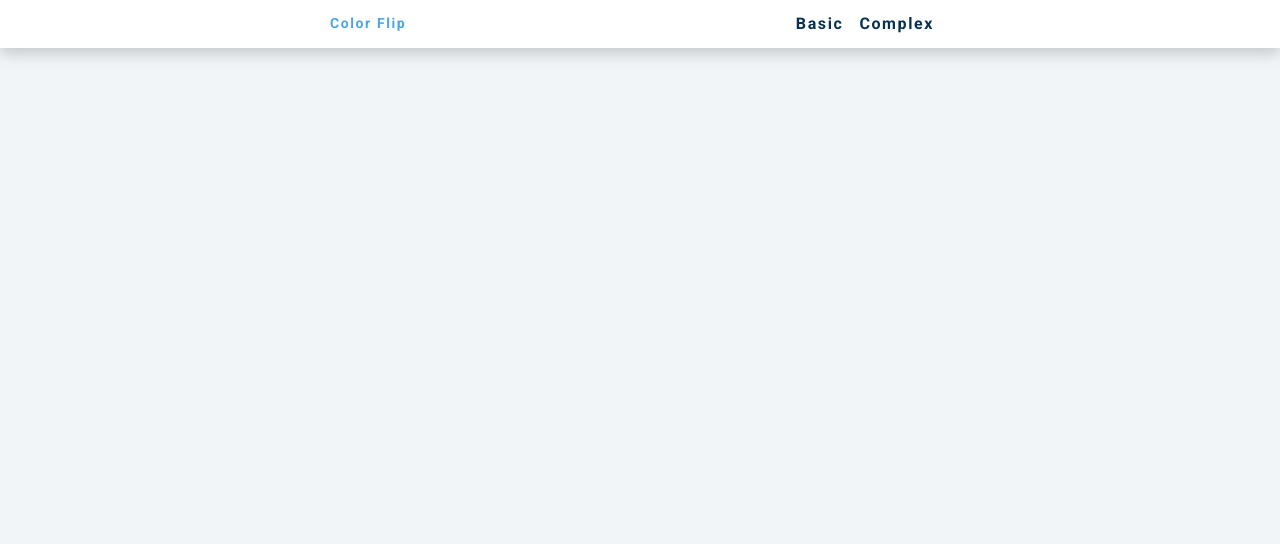
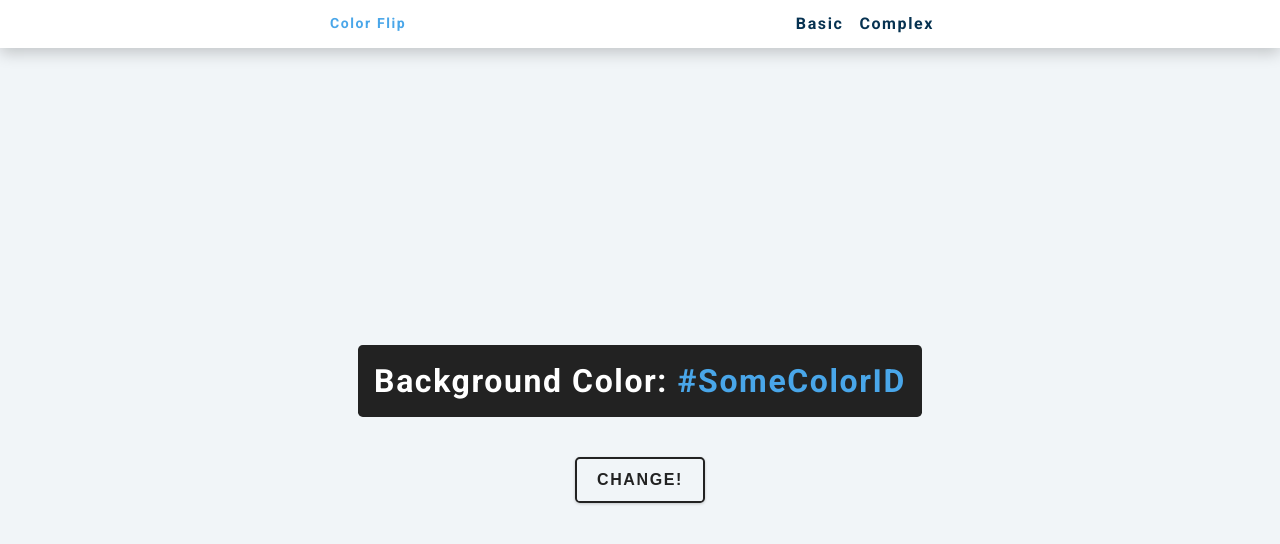
Before and after one commit to harislapo/color-flip-js, a plain HTML site: page index.html in a window 1280 px wide. Drawn offline with Linux system fonts and the light colour scheme.

Commit message:
Added main section.

```diff
--- a/index.html
+++ b/index.html
@@ -20,5 +20,11 @@
         </ul>
       </div>
     </nav>
+    <main>
+      <div class="container">
+        <h2>Background color: <span class="color"> #someColorID </span></h2>
+        <button class="btn btn-lg" id="btn">Change!</button>
+      </div>
+    </main>
   </body>
 </html>
--- a/styles.css
+++ b/styles.css
@@ -74,3 +74,44 @@ nav a {
 nav a:hover {
   color: hsl(205, 78%, 60%);
 }
+
+main {
+  display: grid;
+  place-items: center;
+  min-height: calc(100vh - 3rem);
+}
+
+.container {
+  text-align: center;
+}
+.container h2 {
+  background: #222;
+  color: #fff;
+  padding: 1rem;
+  margin-bottom: 2.5rem;
+  border-radius: 0.3rem;
+}
+
+.color {
+  color: hsl(205, 78%, 60%);
+}
+
+.btn-lg {
+  font-size: 1rem;
+  text-transform: uppercase;
+  padding: 0.75rem 1.25rem;
+  background: transparent;
+  color: #222;
+  letter-spacing: 0.1rem;
+  display: inline-block;
+  font-weight: 700;
+  border: 2px solid #222;
+  cursor: pointer;
+  border-radius: 0.3rem;
+  box-shadow: 0 1px 3px rgba(0, 0, 0, 0.2);
+  transition: all 0.3s linear;
+}
+.btn-lg:hover {
+  color: #fff;
+  background: #222;
+}
```
